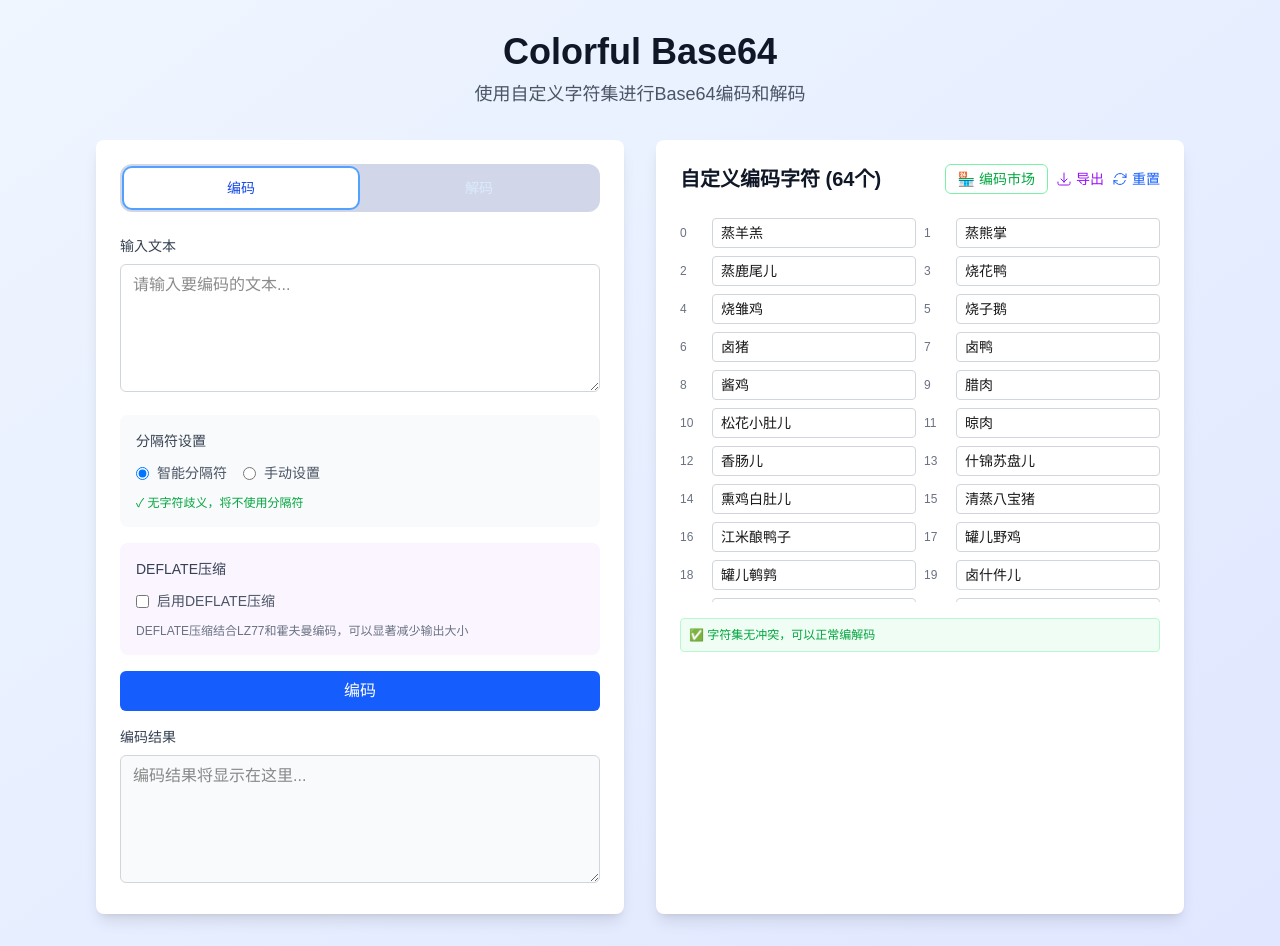
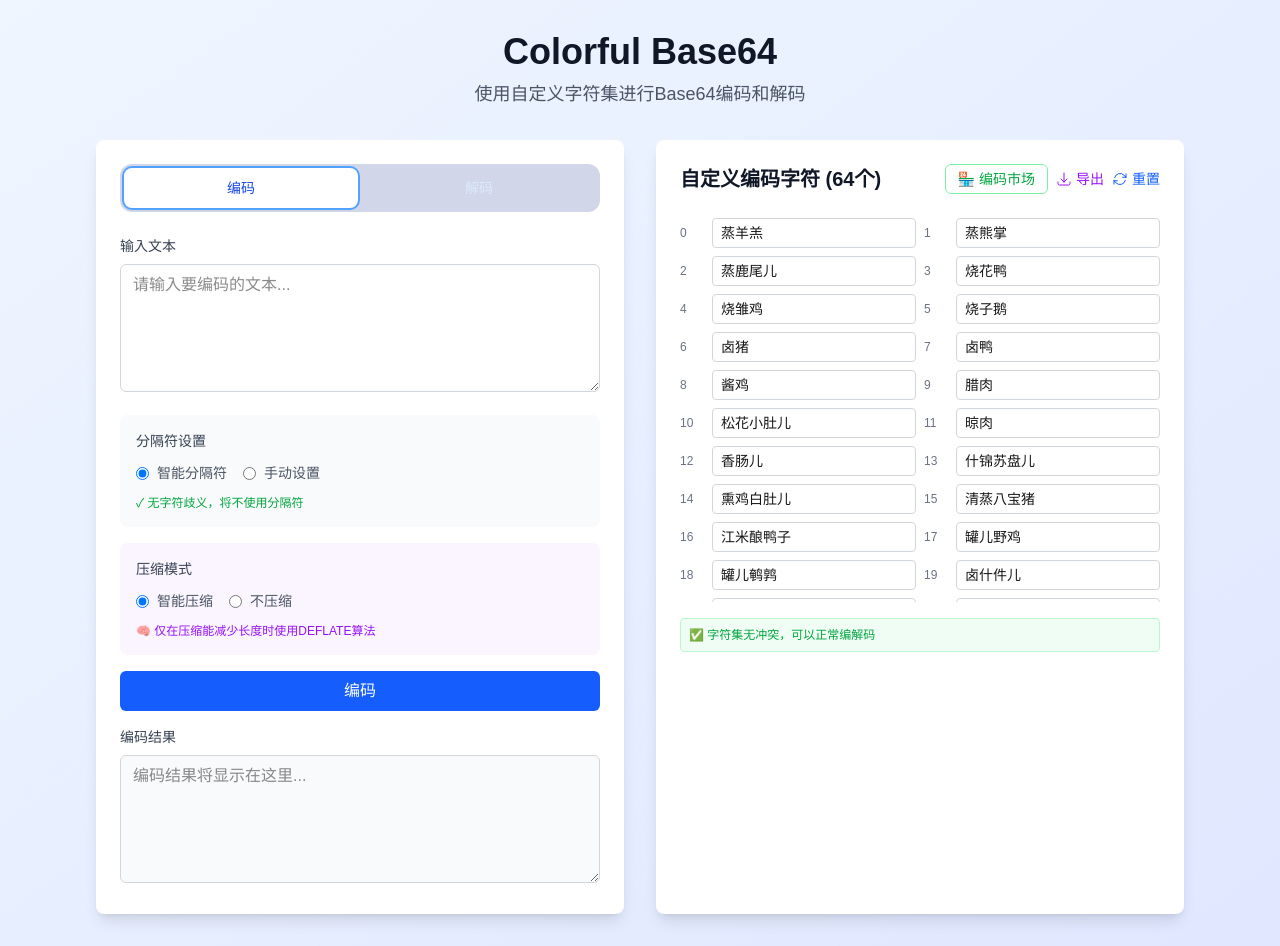
Before and after one commit to lixiang90/ColorfulBase64, a Next.js app: page / in a window 1280 px wide. Built offline with nearby package versions, Linux system fonts and the light colour scheme.

Commit message:
add smart compression

```diff
--- a/src/app/page.tsx
+++ b/src/app/page.tsx
@@ -236,7 +236,7 @@ export default function Home() {
   const [showExportDialog, setShowExportDialog] = useState(false);
   const [exportName, setExportName] = useState('');
   const [exportDescription, setExportDescription] = useState('');
-  const [useDeflate, setUseDeflate] = useState(false);
+  const [compressionMode, setCompressionMode] = useState<'smart' | 'none'>('smart');
   const [compressionStats, setCompressionStats] = useState<{originalLength: number, compressedLength: number, ratio: number} | null>(null);
 
   // 标准Base64字符集
@@ -418,10 +418,14 @@ export default function Home() {
       }
 
       let finalResult = '';
+      let useCompression = false;
       let deflateData: DeflateResult | null = null;
 
-      if (useDeflate) {
-        // 使用DEFLATE压缩
+      // 标准Base64编码
+      const standardBase64 = btoa(unescape(encodeURIComponent(text)));
+
+      if (compressionMode === 'smart') {
+        // 智能压缩：先尝试压缩，比较长度
         deflateData = DeflateCompression.compress(text);
 
         // 将压缩结果转换为Base64
@@ -429,20 +433,17 @@ export default function Home() {
 
         // 组合结果：标识符 + 压缩数据
         const combinedData = 'DEFLATE|' + compressedBase64;
-        const standardBase64 = btoa(unescape(encodeURIComponent(combinedData)));
+        const compressedStandardBase64 = btoa(unescape(encodeURIComponent(combinedData)));
 
-        // 更新压缩统计信息
-        setCompressionStats({
-          originalLength: deflateData.originalLength,
-          compressedLength: deflateData.compressedLength,
-          ratio: deflateData.originalLength > 0 ? ((deflateData.originalLength - deflateData.compressedLength) / deflateData.originalLength) * 100 : 0
-        });
+        // 比较压缩后和原始的长度
+        if (compressedStandardBase64.length < standardBase64.length) {
+          useCompression = true;
 
           // 决定是否使用分隔符
           const shouldUseSeparator = autoSeparator ? hasAmbiguity() : useSeparator;
 
           // 替换为自定义字符
-        for (const char of standardBase64) {
+          for (const char of compressedStandardBase64) {
             const index = STANDARD_BASE64.indexOf(char);
             if (index !== -1) {
               finalResult += customChars[index];
@@ -457,9 +458,18 @@ export default function Home() {
 
           // 移除最后一个分隔符（如果使用了分隔符）
           finalResult = shouldUseSeparator ? finalResult.slice(0, -separator.length) : finalResult;
-      } else {
-        // 标准Base64编码
-        const standardBase64 = btoa(unescape(encodeURIComponent(text)));
+
+          // 更新压缩统计信息
+          setCompressionStats({
+            originalLength: standardBase64.length,
+            compressedLength: compressedStandardBase64.length,
+            ratio: ((standardBase64.length - compressedStandardBase64.length) / standardBase64.length) * 100
+          });
+        }
+      }
+
+      if (!useCompression) {
+        // 使用标准编码（智能压缩判断不划算或选择不压缩）
 
         // 决定是否使用分隔符
         const shouldUseSeparator = autoSeparator ? hasAmbiguity() : useSeparator;
@@ -481,8 +491,22 @@ export default function Home() {
         // 移除最后一个分隔符（如果使用了分隔符）
         finalResult = shouldUseSeparator ? finalResult.slice(0, -separator.length) : finalResult;
 
+        // 更新统计信息
+        if (compressionMode === 'smart' && deflateData) {
+          // 智能压缩但选择不压缩的情况
+          const compressedBase64 = DeflateCompression.arrayToBase64(deflateData.compressed);
+          const combinedData = 'DEFLATE|' + compressedBase64;
+          const compressedStandardBase64 = btoa(unescape(encodeURIComponent(combinedData)));
+
+          setCompressionStats({
+            originalLength: standardBase64.length,
+            compressedLength: compressedStandardBase64.length,
+            ratio: ((standardBase64.length - compressedStandardBase64.length) / standardBase64.length) * 100
+          });
+        } else {
           // 清除压缩统计信息
           setCompressionStats(null);
+        }
       }
 
       return finalResult;
@@ -829,32 +853,44 @@ export default function Home() {
                 </div>
               </div>
 
-              {/* DEFLATE压缩设置 */}
+              {/* 智能压缩设置 */}
               <div className="bg-purple-50 p-4 rounded-lg space-y-3">
-                <h3 className="text-sm font-medium text-gray-700">DEFLATE压缩</h3>
+                <h3 className="text-sm font-medium text-gray-700">压缩模式</h3>
 
-                <div className="flex items-center space-x-3">
+                <div className="flex items-center space-x-4">
                   <label className="flex items-center">
                     <input
-                      type="checkbox"
-                      checked={useDeflate}
-                      onChange={(e) => setUseDeflate(e.target.checked)}
+                      type="radio"
+                      name="compressionMode"
+                      checked={compressionMode === 'smart'}
+                      onChange={() => setCompressionMode('smart')}
                       className="mr-2"
                     />
-                    <span className="text-sm text-gray-600">启用DEFLATE压缩</span>
+                    <span className="text-sm text-gray-600">智能压缩</span>
+                  </label>
+
+                  <label className="flex items-center">
+                    <input
+                      type="radio"
+                      name="compressionMode"
+                      checked={compressionMode === 'none'}
+                      onChange={() => setCompressionMode('none')}
+                      className="mr-2"
+                    />
+                    <span className="text-sm text-gray-600">不压缩</span>
                   </label>
                 </div>
 
                 <div className="text-xs text-gray-500">
-                  {useDeflate ? (
-                    <span className="text-purple-600">🗜️ 将使用DEFLATE算法压缩编码长度</span>
+                  {compressionMode === 'smart' ? (
+                    <span className="text-purple-600">🧠 仅在压缩能减少长度时使用DEFLATE算法</span>
                   ) : (
-                    <span>DEFLATE压缩结合LZ77和霍夫曼编码，可以显著减少输出大小</span>
+                    <span>直接使用Base64编码，不进行压缩处理</span>
                   )}
                 </div>
 
                 {/* 压缩统计信息 */}
-                {compressionStats && useDeflate && (
+                {compressionStats && (
                   <div className="mt-2 p-2 bg-white rounded border border-purple-200">
                     <div className="text-xs space-y-1">
                       <div className="flex justify-between">
@@ -862,12 +898,14 @@ export default function Home() {
                         <span className="font-mono">{compressionStats.originalLength} bytes</span>
                       </div>
                       <div className="flex justify-between">
-                        <span className="text-gray-600">压缩长度:</span>
+                        <span className="text-gray-600">编码长度:</span>
                         <span className="font-mono">{compressionStats.compressedLength} bytes</span>
                       </div>
                       <div className="flex justify-between">
-                        <span className="text-gray-600">压缩率:</span>
-                        <span className="font-mono text-purple-600">{compressionStats.ratio.toFixed(1)}%</span>
+                        <span className="text-gray-600">{compressionStats.ratio > 0 ? '压缩率:' : '增长率:'}:</span>
+                        <span className={`font-mono ${compressionStats.ratio > 0 ? 'text-green-600' : 'text-red-600'}`}>
+                          {Math.abs(compressionStats.ratio).toFixed(1)}%
+                        </span>
                       </div>
                     </div>
                   </div>
```
Lines whose indentation alone changed are shown as unchanged.
